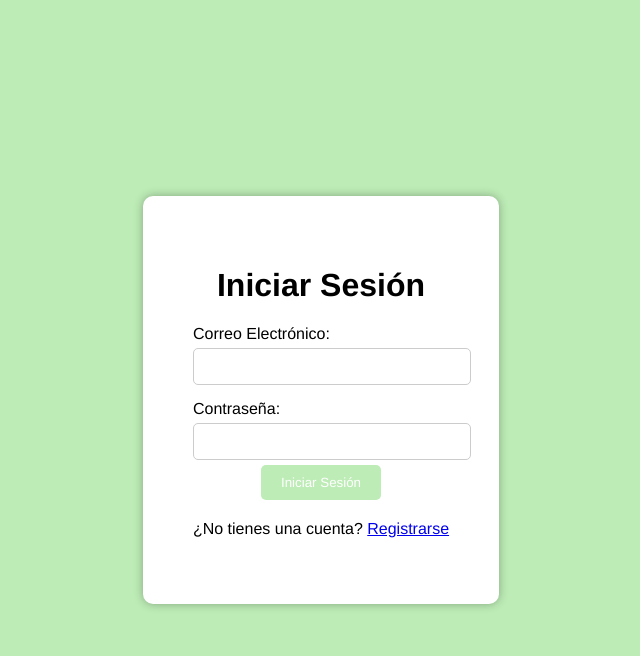
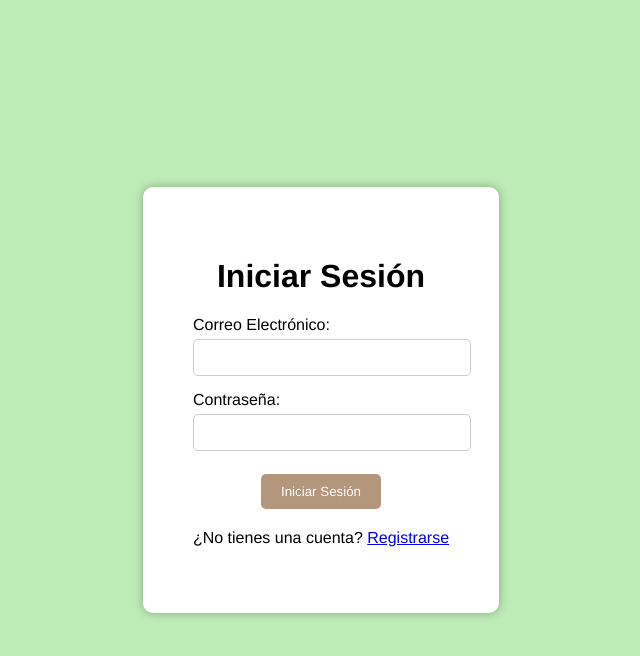
Before and after one commit to josejulian1604/DronesReque, a Flask app: page / in a window 1280 px wide. Shown: the top 656 px of the page, without its empty margins (319-959 px from the left). Run offline with Flask 3, Linux system fonts and the light colour scheme.

Commit message:
Update login.html

```diff
--- a/Prototipo/templates/login.html
+++ b/Prototipo/templates/login.html
@@ -47,7 +47,7 @@
         }
 
         input[type="submit"] {
-            background-color: #bdecb6;
+            background-color: #b3967c;
             color: white;
             padding: 10px 20px;
             border: none;
@@ -57,7 +57,7 @@
         }
 
         input[type="submit"]:hover {
-            background-color: #bdecb6;
+            background-color: #93785f;
         }
 
         p {
@@ -73,11 +73,9 @@
             <label for="email">Correo Electrónico:
                 <input type="email" id="email" name="email" required>
             </label>
-
             <label for="password">Contraseña:
                 <input type="password" id="password" name="password" required>
-            </label>
-
+            </label><br>
             <input type="submit" value="Iniciar Sesión">
         </form>
         <p>¿No tienes una cuenta? <a href="/registro">Registrarse</a></p>
```
